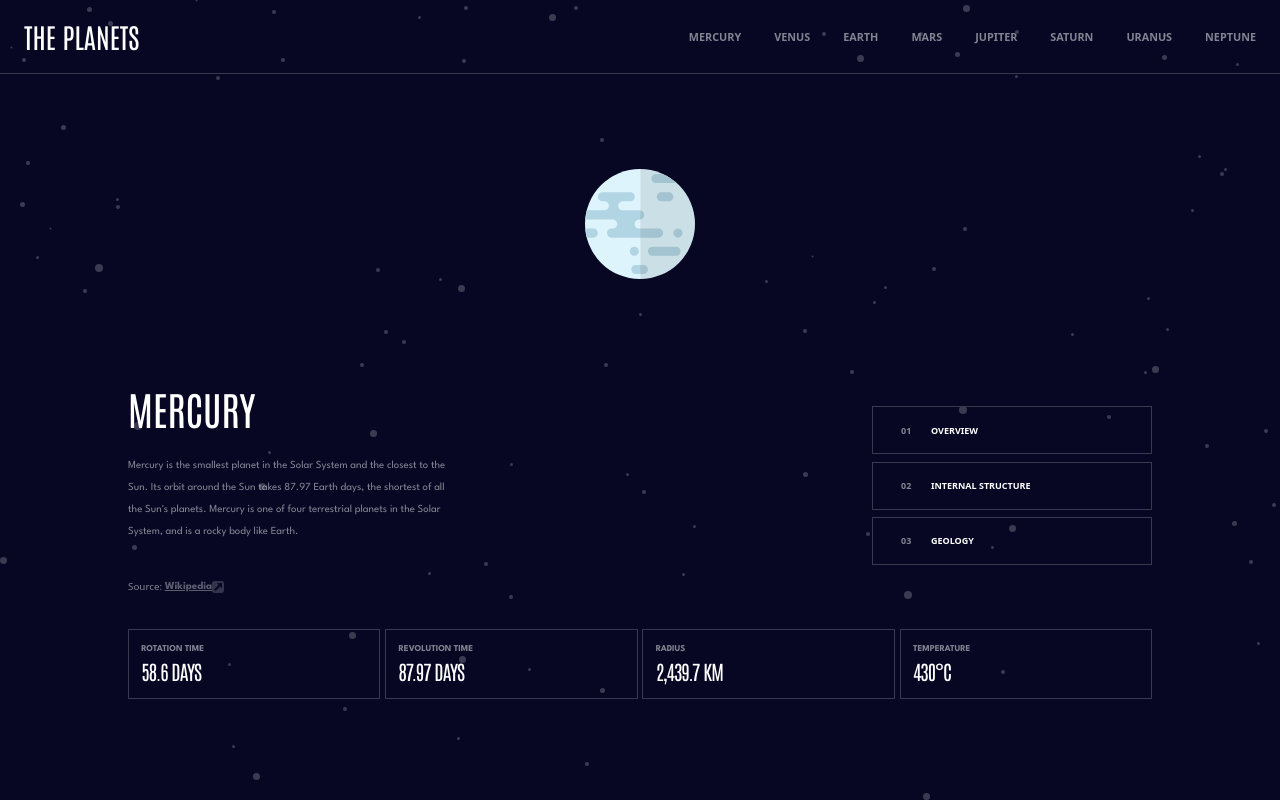
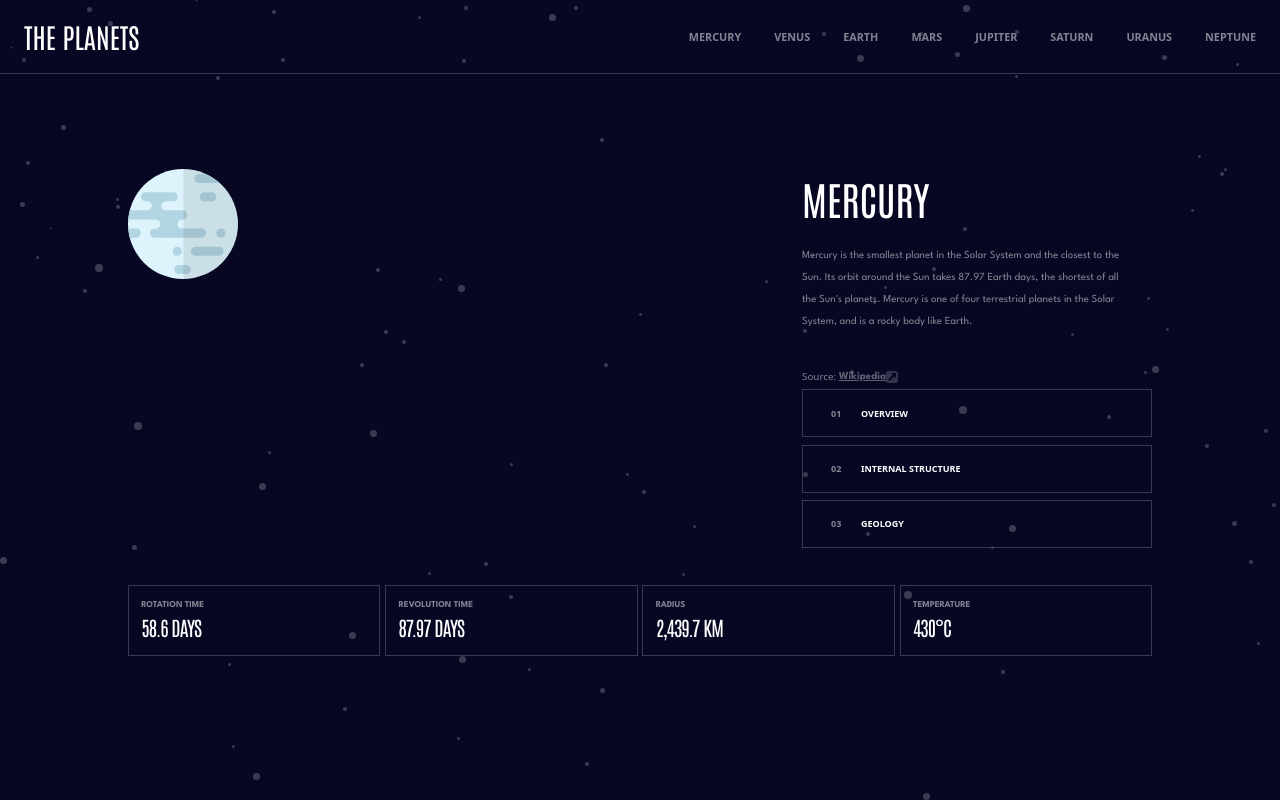
Before and after one commit to HamDean/planets-fact-app, a React (Vite) app: page /1 in a window 1280 px wide. Built offline with nearby package versions, Linux system fonts and the light colour scheme.

Commit message:
Build the layout for large screens

```diff
--- a/src/components/FactTab.tsx
+++ b/src/components/FactTab.tsx
@@ -7,7 +7,7 @@ const FactTab = ({ index, title }: Props) => {
   return (
     <div
       className={`flex justify-start items-center text-[9px] h-[48px]
-        w-[280px] gap-8 font-bold border-[#38384F] border
+        w-[280px] lg:w-full gap-8 font-bold border-[#38384F] border
         px-[28px] py-[12px] mb-3 hover:bg-[#38384F] cursor-pointer
         transition-all`}
     >
--- a/src/pages/OverviewPage.tsx
+++ b/src/pages/OverviewPage.tsx
@@ -11,10 +11,16 @@ const OverviewPage = () => {
 
   return (
     <section className="flex flex-col justify-center items-center px-7 text-center md:text-left mt-[95px]">
-      <div className="w-[110px] h-[110px] mb-[100px]">
-        <img src={planet?.images.planet} alt="" />
+      <div className="lg:grid lg:grid-cols-2 lg:w-[80vw]">
+        <div className="mb-[100px]">
+          <img
+            className="w-[110px] h-[110px]"
+            src={planet?.images.planet}
+            alt=""
+          />
         </div>
-      <div className="md:flex md:justify-between md:items-center md:w-[80vw]">
+
+        <div className="md:flex lg:flex-col md:justify-between md:items-center lg:items-stretch md:w-[80vw] lg:w-[350px] lg:justify-self-end">
           <div>
             <h2 className="text-[4rem] font-antonio mb-[16px] uppercase">
               {planet?.name}
@@ -40,12 +46,14 @@ const OverviewPage = () => {
             </p>
           </div>
 
-        <div className="hidden md:block">
+          <div className="hidden md:block lg:w-[350px] lg:self-end ">
             <FactTab index={1} title="overview" />
             <FactTab index={2} title="internal structure" />
             <FactTab index={3} title="geology" />
           </div>
         </div>
+      </div>
+
       <div className="md:w-[80vw] md:flex md:justify-between gap-2 items-center mt-[30px]">
         <StatMob stat="rotation time" figure={planet?.rotation} />
         <StatMob stat="revolution time" figure={planet?.revolution} />
```
Lines whose indentation alone changed are shown as unchanged.
